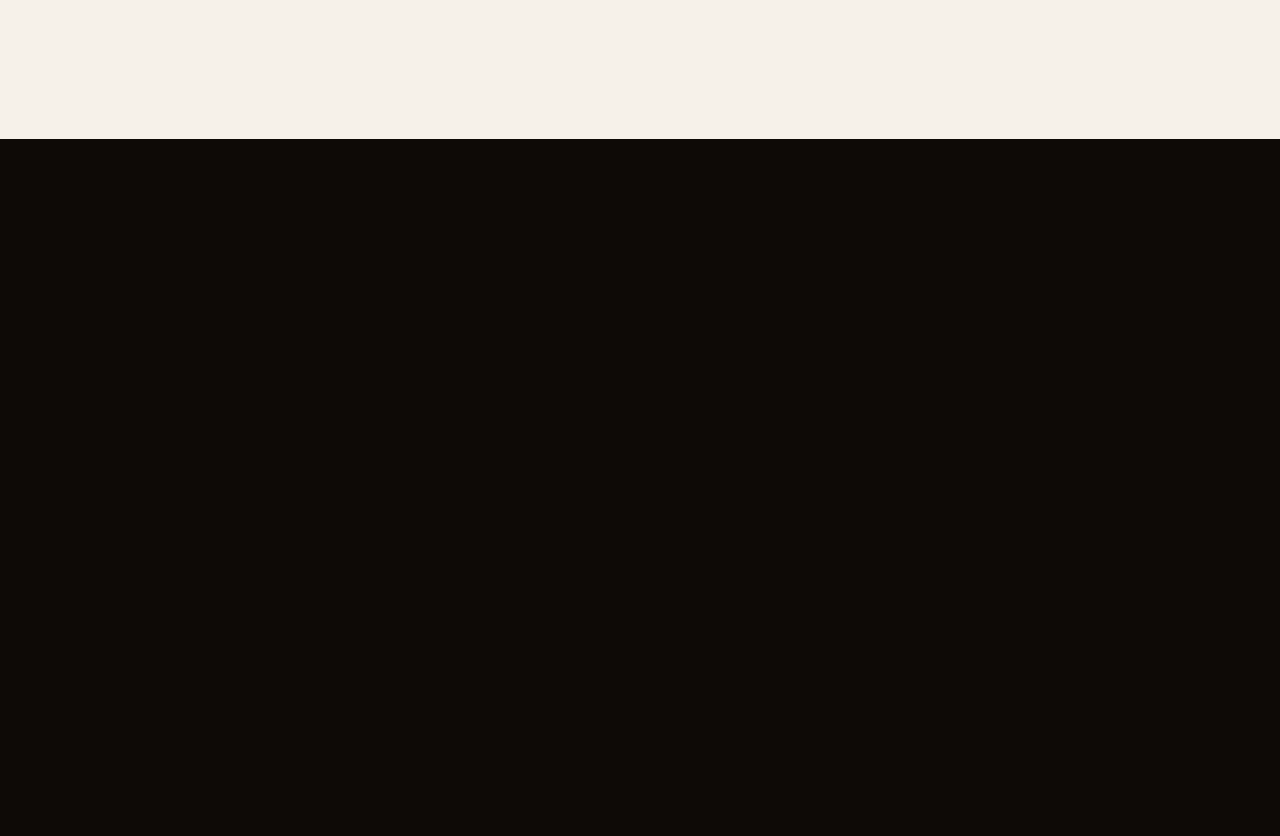
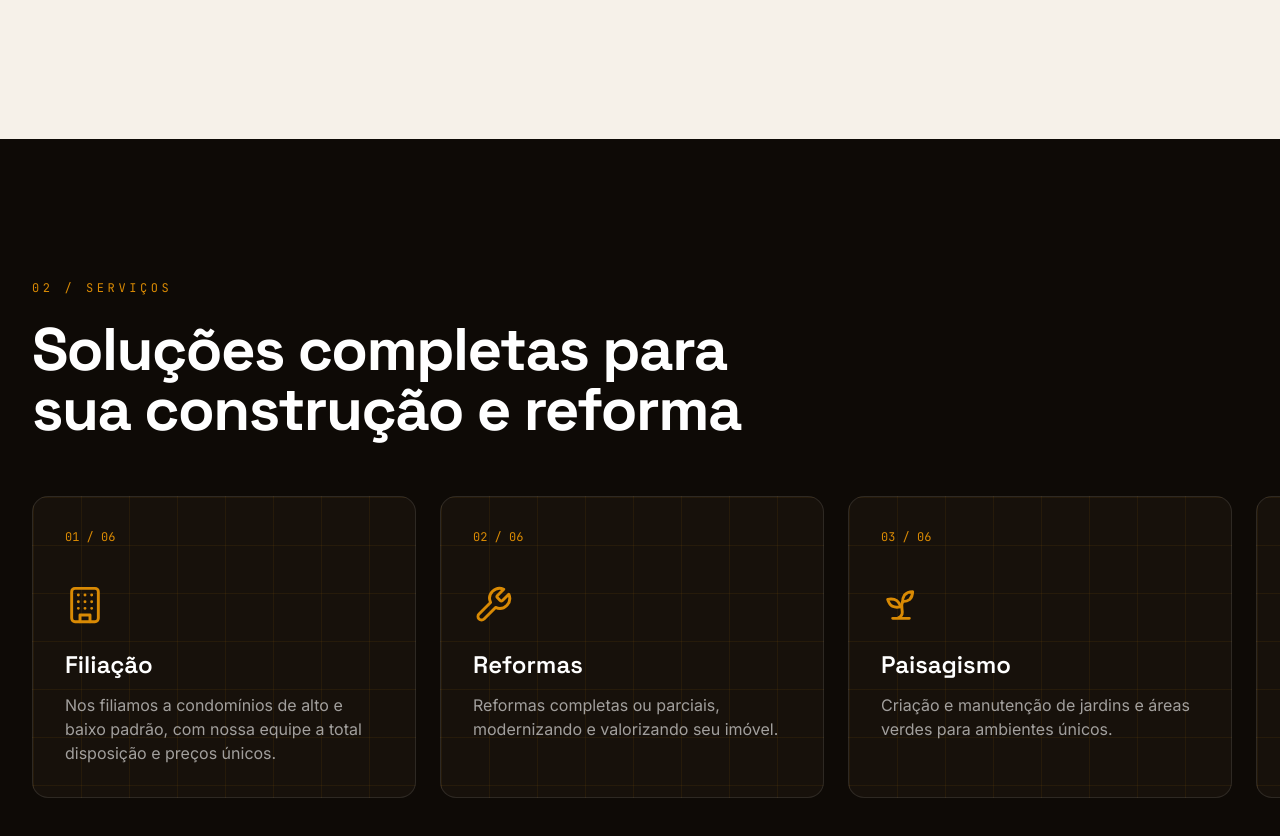
Before and after one commit to GabrieIPujol/flataga, a React (Vite) app in the folder flatagaServicos/: page / in a window 1280 px wide. Shown: the part 1840-2676 px from the top of the page. Before the commit the page ends 1979 px from the top, so only its background shows below. Built offline with nearby package versions, Linux system fonts and the light colour scheme.

Commit message:
Seção Serviços com scroll horizontal pinado no desktop

```diff
--- a/flatagaServicos/src/App.tsx
+++ b/flatagaServicos/src/App.tsx
@@ -6,6 +6,7 @@ import { Icon } from "./components/Icon"
 import { Header } from "./sections/Header"
 import { Hero } from "./sections/Hero"
 import { About } from "./sections/About"
+import { Services } from "./sections/Services"
 
 export default function App() {
   // Fontes mudam alturas; recalcula posições de pin/scroll depois que carregam.
@@ -19,6 +20,7 @@ export default function App() {
       <main>
         <Hero />
         <About />
+        <Services />
       </main>
       <a
         href={whatsappUrl(contact.whatsapp)}
--- /dev/null
+++ b/flatagaServicos/src/sections/Services.tsx
@@ -0,0 +1,59 @@
+import { useRef } from "react"
+import { gsap, useGSAP, MOTION, DESKTOP } from "../lib/gsap"
+import { services } from "../content"
+import { Icon } from "../components/Icon"
+import { SectionLabel } from "../components/SectionLabel"
+
+const pad = (n: number) => String(n).padStart(2, "0")
+
+export function Services() {
+  const root = useRef<HTMLElement>(null)
+  const track = useRef<HTMLUListElement>(null)
+
+  useGSAP(
+    () => {
+      const mm = gsap.matchMedia()
+      mm.add(DESKTOP, () => {
+        const el = track.current!
+        const distance = () => Math.max(0, el.scrollWidth - window.innerWidth)
+        gsap.to(el, {
+          x: () => -distance(),
+          ease: "none",
+          scrollTrigger: { trigger: root.current, start: "top top", end: () => `+=${distance()}`, pin: true, scrub: 1, invalidateOnRefresh: true },
+        })
+      })
+      mm.add(MOTION, () => {
+        gsap.from(".service-card", { y: 60, opacity: 0, stagger: 0.1, duration: 0.8, ease: "power3.out", scrollTrigger: { trigger: track.current, start: "top 85%" } })
+      })
+    },
+    { scope: root },
+  )
+
+  return (
+    <section
+      ref={root}
+      id="services"
+      className="overflow-hidden bg-ink-950 py-24 text-white md:motion-safe:flex md:motion-safe:h-svh md:motion-safe:flex-col md:motion-safe:justify-center md:motion-safe:py-0"
+    >
+      <div className="mx-auto w-full max-w-7xl px-4 md:px-8">
+        <SectionLabel index="02">Serviços</SectionLabel>
+        <h2 className="mt-6 max-w-3xl font-display text-4xl font-bold tracking-tight md:text-6xl">Soluções completas para sua construção e reforma</h2>
+      </div>
+      <ul ref={track} className="mt-14 grid gap-6 px-4 sm:grid-cols-2 md:px-8 lg:grid-cols-3 md:motion-safe:flex md:motion-safe:w-max">
+        {services.map((s, i) => (
+          <li
+            key={s.title}
+            className="service-card bg-blueprint group flex flex-col rounded-2xl border border-white/10 bg-ink-900 p-8 transition-colors hover:border-brand-500/60 md:motion-safe:w-96"
+          >
+            <span className="font-mono text-xs text-brand-500">
+              {pad(i + 1)} / {pad(services.length)}
+            </span>
+            <Icon name={s.icon} className="mt-10 size-10 text-brand-500 transition-transform group-hover:scale-110" />
+            <h3 className="mt-6 font-display text-2xl font-semibold">{s.title}</h3>
+            <p className="mt-3 text-white/60">{s.description}</p>
+          </li>
+        ))}
+      </ul>
+    </section>
+  )
+}
```
